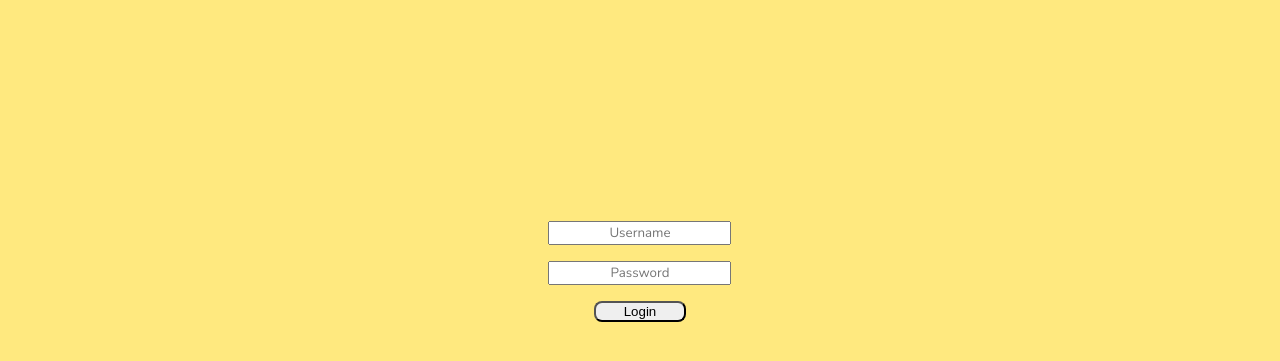
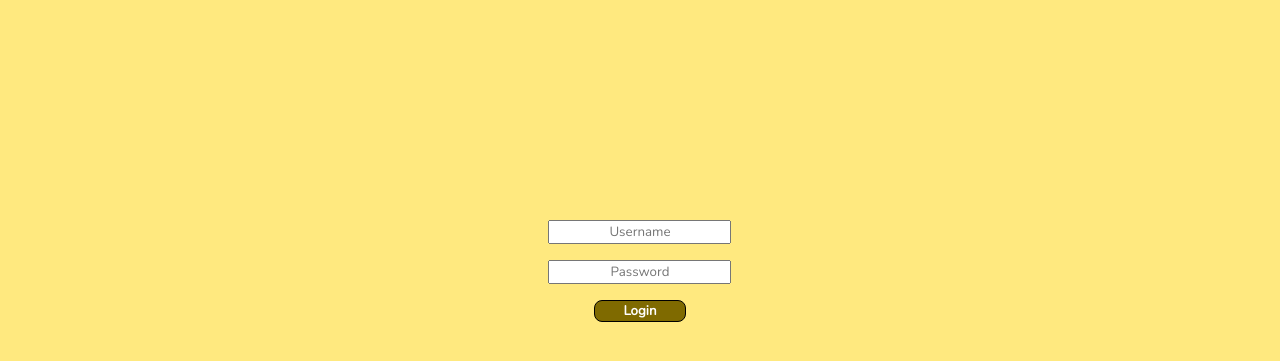
Before and after one commit to FACN3/al-forum, a website: page public/html/login.html in a window 1280 px wide. Shown: the part 181-542 px from the top of the page. Drawn offline with nearby package versions, Linux system fonts and the light colour scheme.

Commit message:
Added a button style. Reference #23.

```diff
--- a/public/css/style.css
+++ b/public/css/style.css
@@ -55,7 +55,12 @@ body {
   align-self: center;
   margin: 0.5rem 0;
   border-radius: 0.5rem;
+  border: solid 1px black;
   width: 50%;
+  color: white;
+  font-weight: bold;
+  font-family: Nunito;
+  background-color: #7F6A00;
 }
 
 
```
